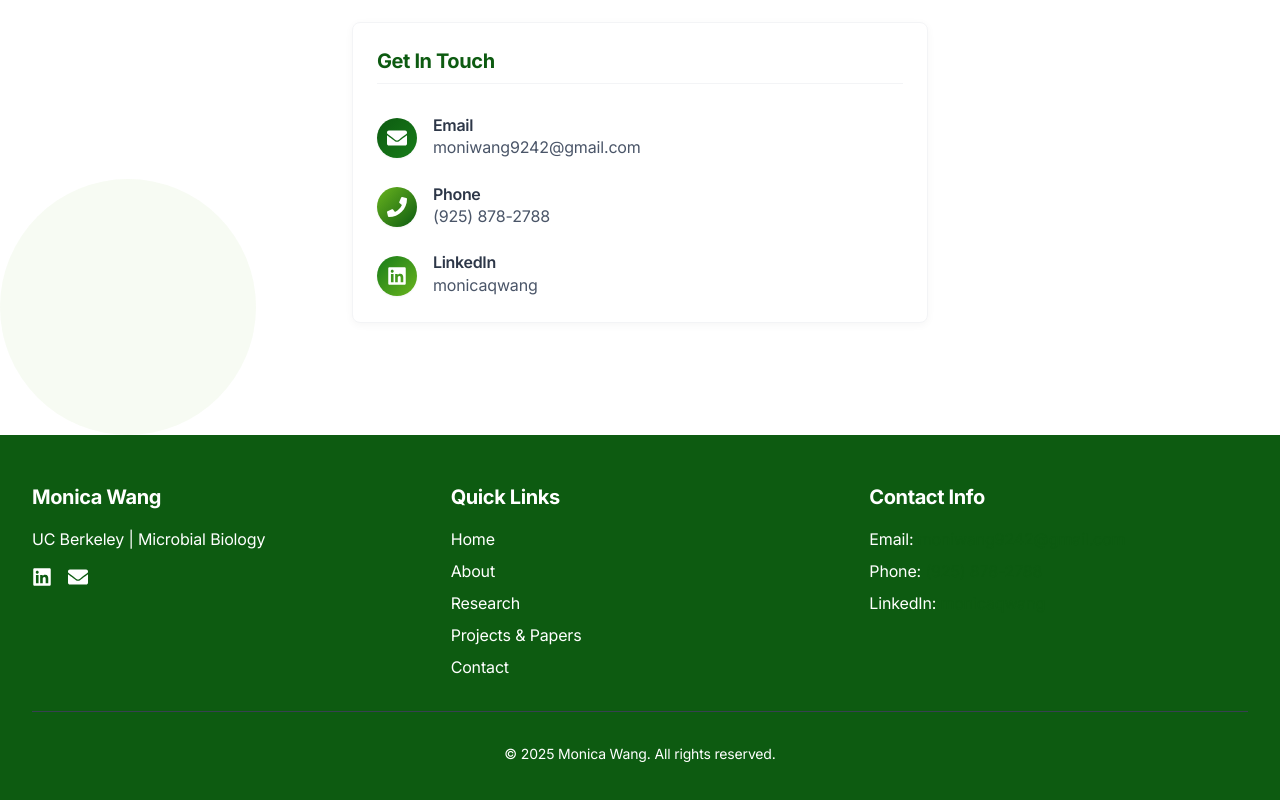
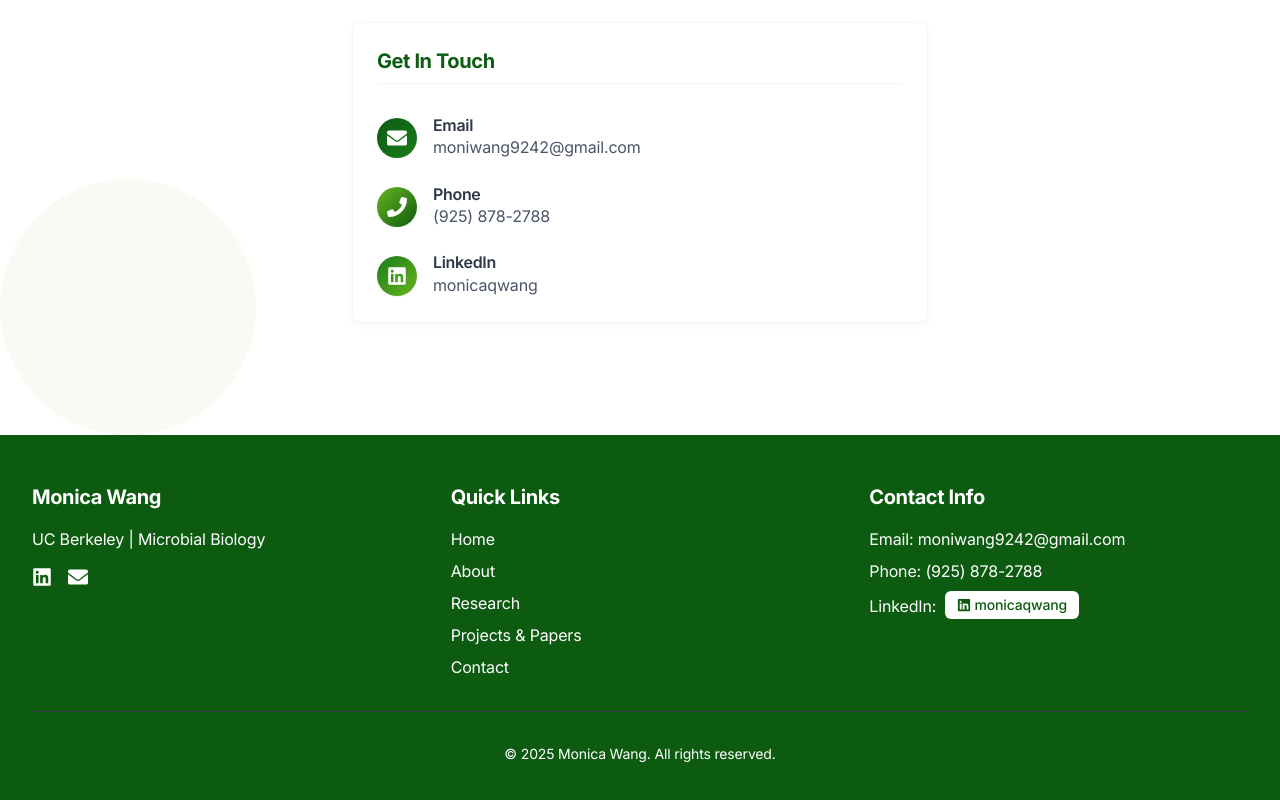
Before and after one commit to aviju888/mw-portfolio, a Next.js app: page / in a window 1280 px wide. Shown: the part 8806-9606 px from the top of the page. Built offline with nearby package versions, Linux system fonts and the light colour scheme.

Commit message:
Update Footer: Make LinkedIn contact info white and convert to button

```diff
--- a/src/components/Footer.tsx
+++ b/src/components/Footer.tsx
@@ -59,16 +59,16 @@ const Footer = () => {
           <div>
             <h3 className="text-xl font-bold mb-4 text-white">Contact Info</h3>
             <address className="not-italic text-white space-y-2">
-              <p>Email: <a href="mailto:moniwang9242@gmail.com" className="hover:text-[var(--brightest)] transition-colors">moniwang9242@gmail.com</a></p>
-              <p className="mt-2">Phone: <a href="tel:9258782788" className="hover:text-[var(--brightest)] transition-colors">(925) 878-2788</a></p>
+              <p>Email: <a href="mailto:moniwang9242@gmail.com" className="text-white hover:text-[var(--brightest)] transition-colors">moniwang9242@gmail.com</a></p>
+              <p className="mt-2">Phone: <a href="tel:9258782788" className="text-white hover:text-[var(--brightest)] transition-colors">(925) 878-2788</a></p>
               <p className="mt-2">
                 LinkedIn: <a
                   href="https://www.linkedin.com/in/monicaqwang/"
                   target="_blank"
                   rel="noopener noreferrer"
-                  className="hover:text-[var(--brightest)] transition-colors"
+                  className="inline-flex items-center bg-white text-[var(--secondary)] hover:bg-[var(--brightest)] hover:text-[var(--secondary)] px-3 py-1 rounded-md font-medium text-sm transition-colors ml-1"
                 >
-                  monicaqwang
+                  <FaLinkedin className="mr-1" /> monicaqwang
                 </a>
               </p>
             </address>
```
